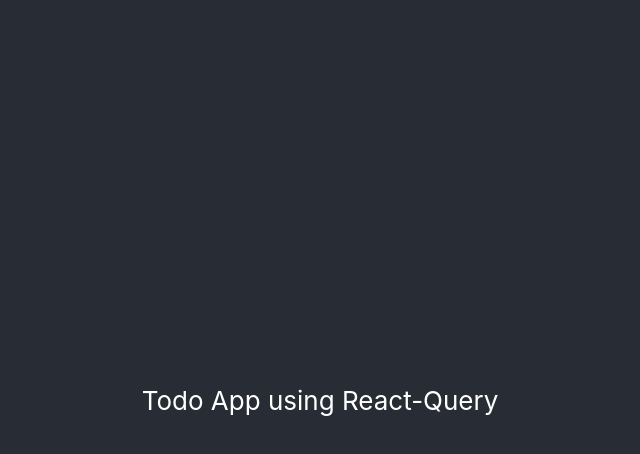
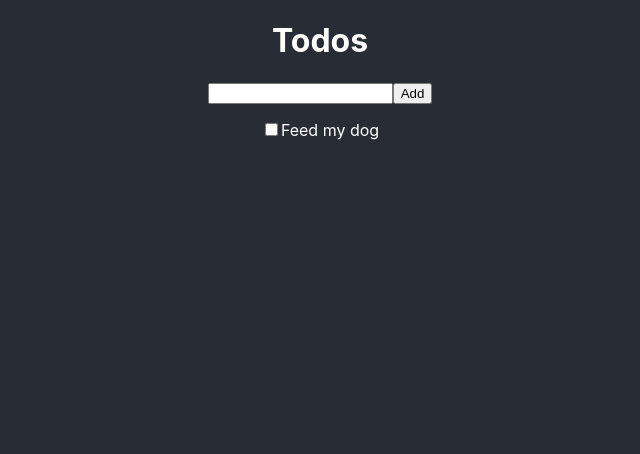
Before and after one commit to Bassel17/laughing-computing-machine, a React (Create React App) app in the folder frontend/: page / in a window 1280 px wide. Shown: the top 454 px of the page, without its empty margins (320-960 px from the left). Built offline with nearby package versions, Linux system fonts and the light colour scheme.

Commit message:
finishing the styling of the app

```diff
--- a/frontend/src/App.css
+++ b/frontend/src/App.css
@@ -1,38 +1,15 @@
 .App {
   text-align: center;
-}
-
-.App-logo {
-  height: 40vmin;
-  pointer-events: none;
-}
-
-@media (prefers-reduced-motion: no-preference) {
-  .App-logo {
-    animation: App-logo-spin infinite 20s linear;
-  }
-}
-
-.App-header {
   background-color: #282c34;
   min-height: 100vh;
   display: flex;
   flex-direction: column;
   align-items: center;
-  justify-content: center;
-  font-size: calc(10px + 2vmin);
   color: white;
 }
 
-.App-link {
-  color: #61dafb;
+.Todo{
+  display: flex;
+  justify-content: center;
+  align-items: center;
 }
-
-@keyframes App-logo-spin {
-  from {
-    transform: rotate(0deg);
-  }
-  to {
-    transform: rotate(360deg);
-  }
-}
--- a/frontend/src/App.js
+++ b/frontend/src/App.js
@@ -1,11 +1,15 @@
-import './App.css';
+import "./App.css";
+import Todo from "./components/Todo";
+import AddTodo from "./components/AddTodo";
 
 function App() {
   return (
     <div className="App">
-      <header className="App-header">
-        Todo App using React-Query
+      <header>
+        <h1>Todos</h1>
       </header>
+      <AddTodo />
+      <Todo text="Feed my dog" isDone={false} />
     </div>
   );
 }
--- /dev/null
+++ b/frontend/src/components/AddTodo.js
@@ -0,0 +1,25 @@
+import { useState } from "react";
+
+export default function AddTodo() {
+  const [todo, setTodo] = useState("");
+
+  return (
+    <div>
+      <input
+        value={todo}
+        onChange={(event) => {
+          setTodo(event.target.value);
+          console.log(event.target.value)
+        }}
+        type="text"
+      />
+      <button
+        onClick={() => {
+          console.log("clicked");
+        }}
+      >
+        Add
+      </button>
+    </div>
+  );
+}
--- /dev/null
+++ b/frontend/src/components/Todo.js
@@ -0,0 +1,8 @@
+export default function Todo(props) {
+  return (
+    <div className="Todo">
+      <input type="checkbox" value={props.isDone} />
+      <p>{props.text}</p>
+    </div>
+  );
+}
```
Also changed, not shown: package.json (deleted, +0 -9 lines).
